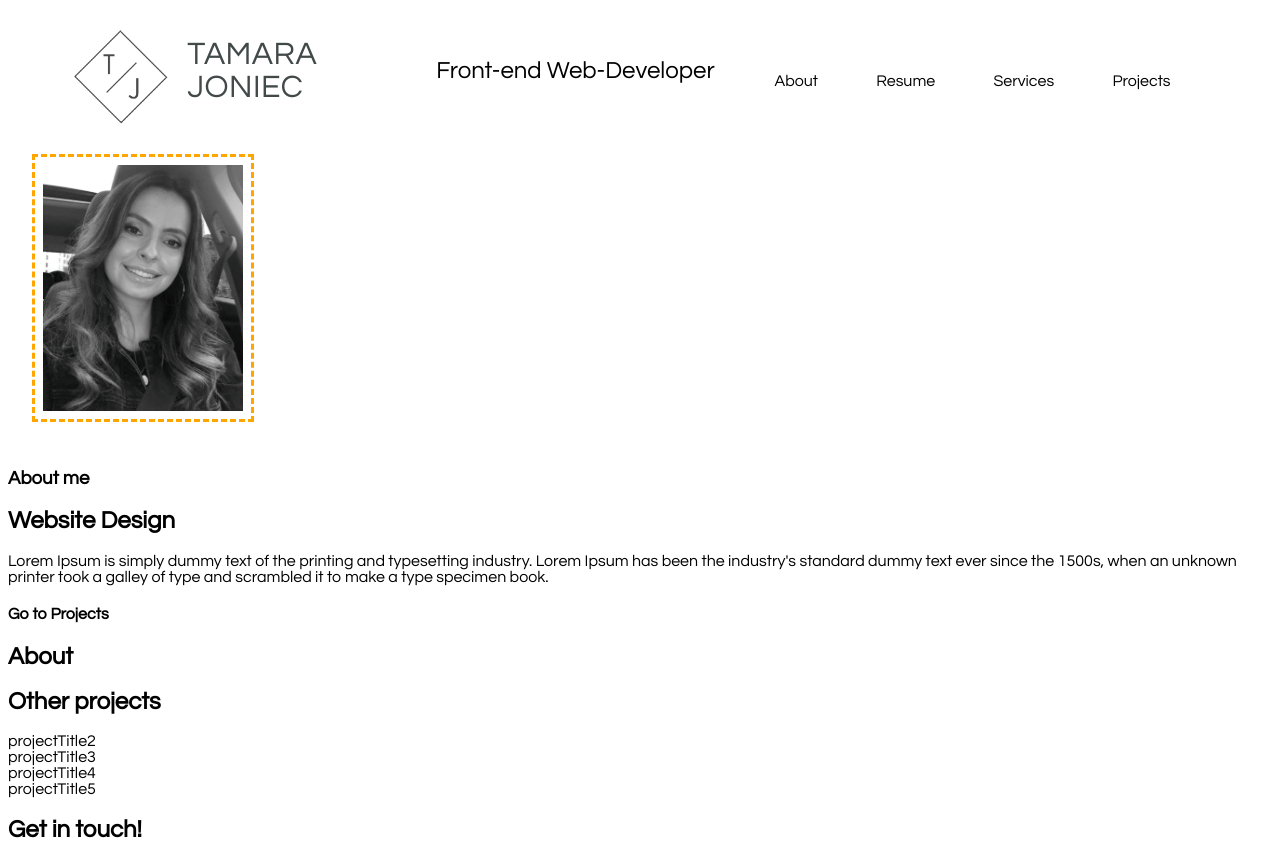
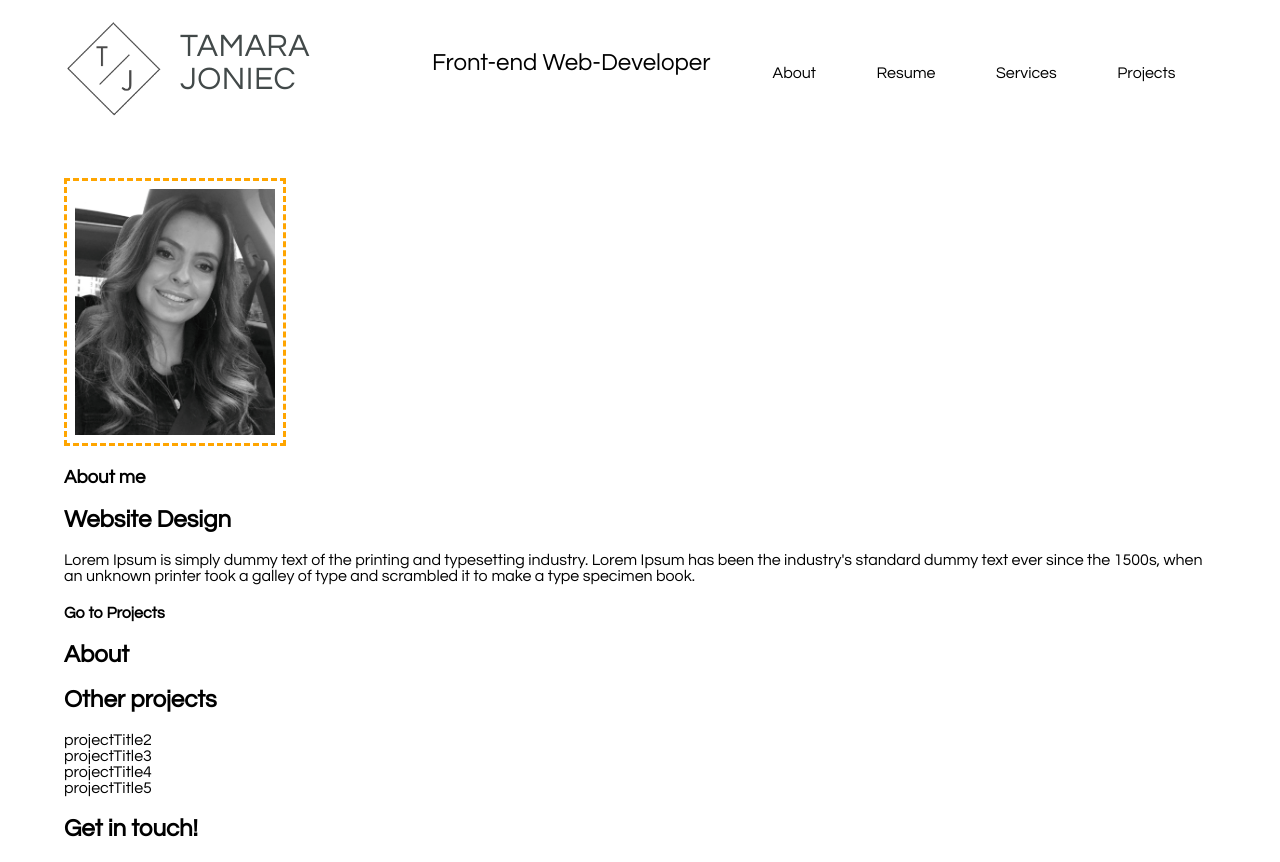
Before and after one commit to TamaraJoniec/portfolio, a plain HTML site: page index.html in a window 1280 px wide. Drawn offline with Linux system fonts and the light colour scheme.

Commit message:
aligned selfie

```diff
--- a/assets/css/style.css
+++ b/assets/css/style.css
@@ -1,13 +1,14 @@
 
 body {
      font-family:century gothic; Century gothic Bold; Century Gothic Bold Italic, Century Gothic Italic;
-}
+     margin: 0px 5%;
+     gap:10px auto;
+    }
 /* Header */
 #navBar {
     display: flex;
     flex-direction: row;
-    margin: 0px 5%;
-    gap:10px auto;
+
   }
 #logo {
     max-width: 100px;
@@ -43,7 +44,7 @@ body {
 .selfie {
     max-width: 200px; height:auto;
     position: relative;
-    margin: -2rem  1.5rem 2%;
+    margin: 1  1.5;
     padding: 0.5rem;
     border: 3px solid orange ;
     border-style: dashed;
```
